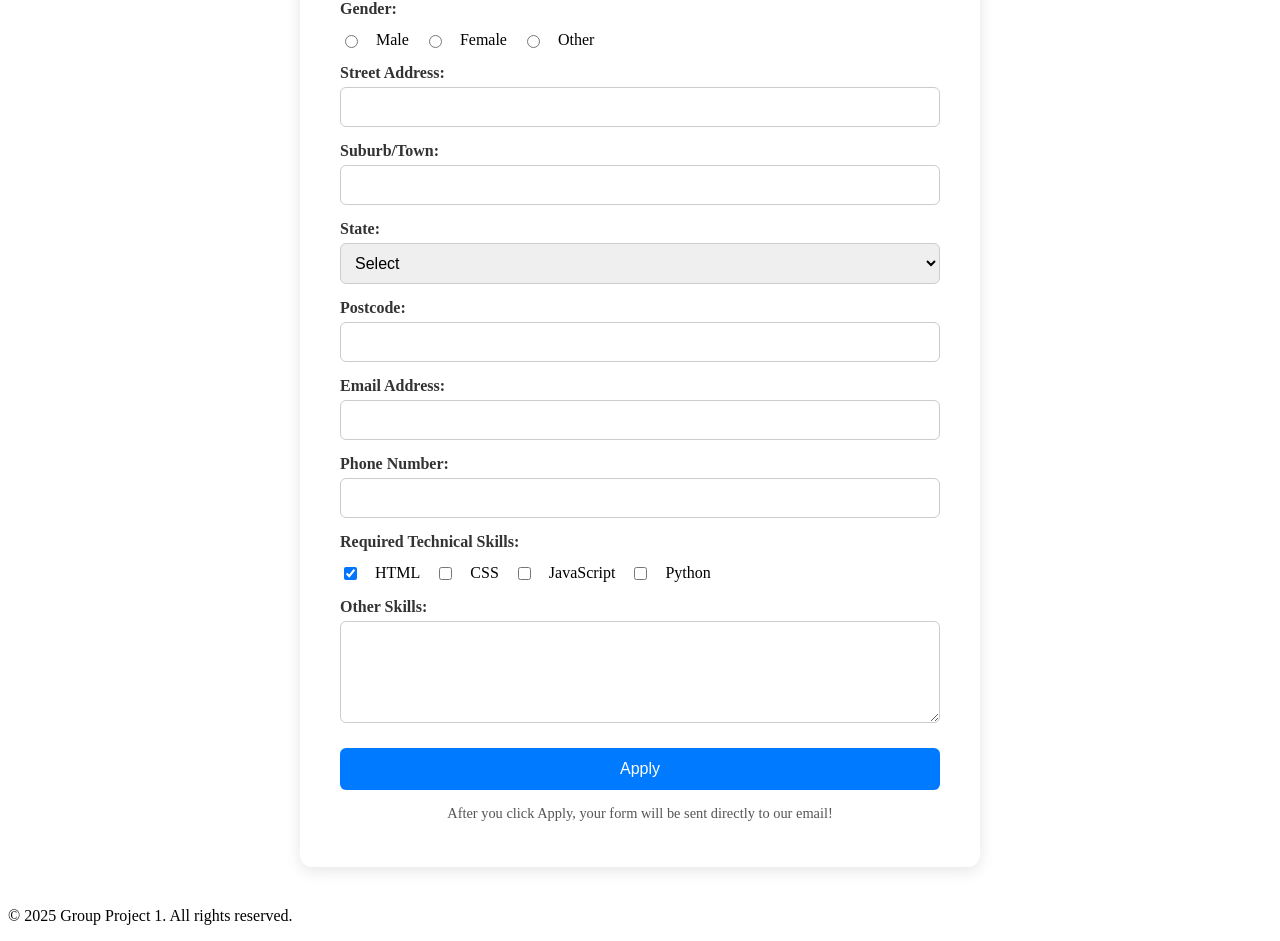
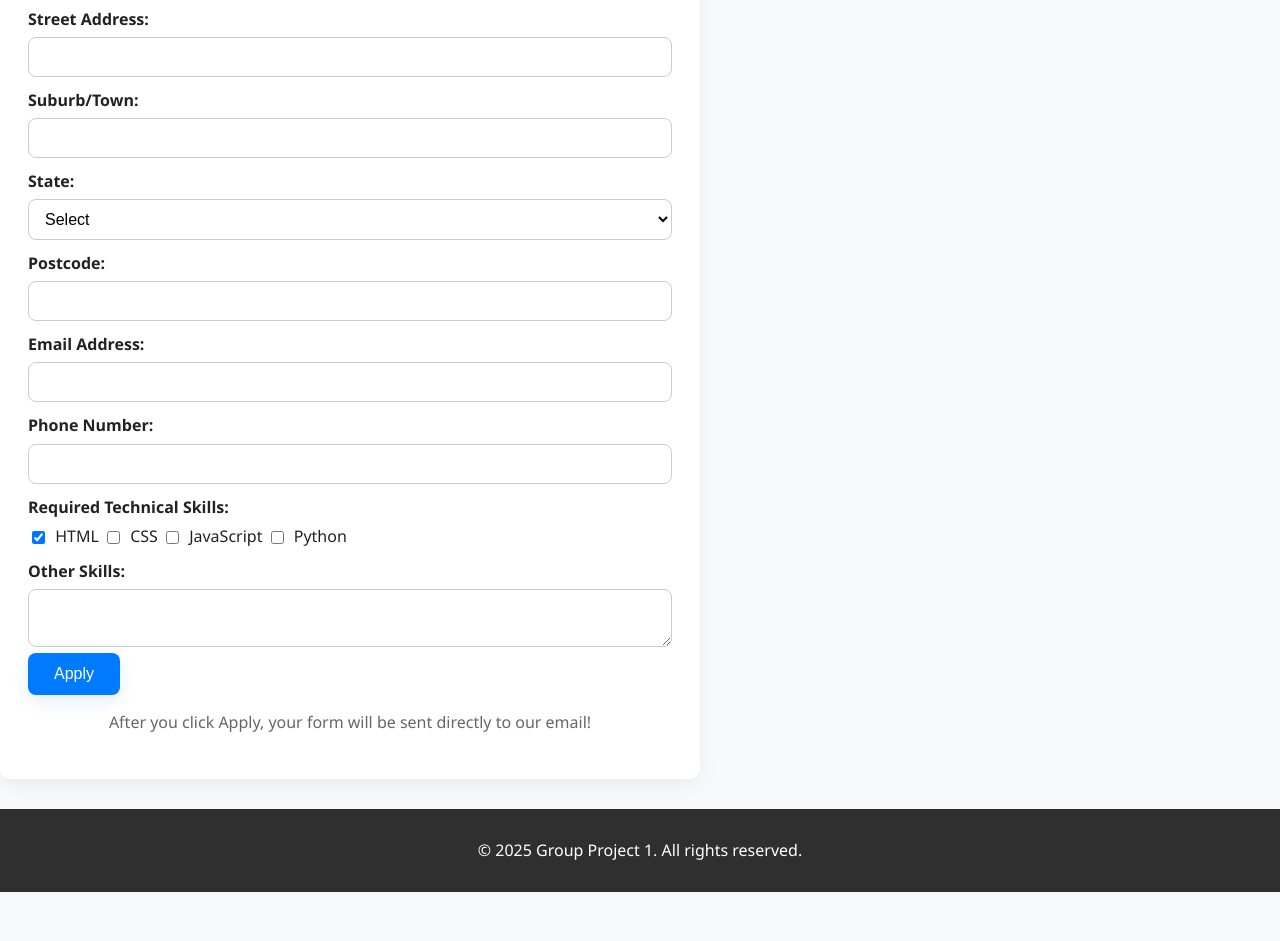
Before and after one commit to sheikgithub/mynewwebsite, a plain HTML site: page form.html in a window 1280 px wide. Shown: the part 574-1515 px from the top of the page. After the commit the page ends 1466 px from the top, so only its background shows below. Drawn offline with Linux system fonts and the light colour scheme.

Commit message:
Refactor CSS for improved styling and responsiveness

```diff
--- a/style.css
+++ b/style.css
@@ -1,97 +1,143 @@
-/* ===================== */
-/* JOB APPLICATION FORM  */
-/* ===================== */
-.form-container {
-  background-color: #ffffff;
-  max-width: 600px;
-  margin: 40px auto;
-  padding: 30px 40px;
-  border-radius: 12px;
-  box-shadow: 0 4px 15px rgba(0, 0, 0, 0.1);
+/* ===== Global page styles ===== */
+:root {
+  --primary: #007bff;
+  --muted: #666;
+  --bg: #f8f9fa;
+  --card-bg: #fff;
 }
 
-.form-container h2 {
-  text-align: center;
-  color: #007bff;
-  margin-bottom: 25px;
-  font-size: 1.6rem;
+* { box-sizing: border-box; }
+body {
+  margin: 0;
+  font-family: "Segoe UI", Roboto, Arial, sans-serif;
+  color: #222;
+  background: var(--bg);
+  line-height: 1.45;
 }
 
-form {
+/* Header */
+header {
+  background: var(--primary);
+  color: #fff;
+  padding: 18px 10px;
+  text-align: center;
+  box-shadow: 0 2px 6px rgba(0,0,0,0.08);
+}
+header h1 { margin: 0; font-size: 1.8rem; }
+nav { margin-top: 8px; }
+nav a { color: #fff; text-decoration: none; margin: 0 12px; font-weight: 600; }
+nav a:hover { text-decoration: underline; }
+
+/* Main container */
+main {
+  padding: 24px 12px 60px;
   display: flex;
-  flex-direction: column;
+  justify-content: center;
 }
 
-label {
-  margin-top: 15px;
-  margin-bottom: 5px;
-  font-weight: bold;
-  color: #333;
+/* ===== Form container ===== */
+.form-container {
+  width: 100%;
+  max-width: 700px;
+  background: var(--card-bg);
+  border-radius: 10px;
+  padding: 28px;
+  box-shadow: 0 6px 20px rgba(0,0,0,0.06);
 }
 
-input,
+/* Form heading */
+.form-container h2 {
+  margin: 0 0 20px;
+  text-align: center;
+  color: var(--primary);
+  font-size: 1.4rem;
+}
+
+/* Make every label on its own line and inputs full width */
+label {
+  display: block;
+  margin-top: 12px;
+  margin-bottom: 6px;
+  font-weight: 600;
+  color: #222;
+}
+
+/* Fieldset with legend style */
+.field-group {
+  border: none;
+  padding: 0;
+  margin-top: 12px;
+}
+.field-group legend { display:none; } /* legend not required visually */
+
+/* Inline labels for checkboxes/radios */
+.inline { margin-right: 12px; font-weight: 500; }
+
+/* Inputs, selects, textarea */
+input[type="text"],
+input[type="email"],
+input[type="tel"],
+input[type="date"],
 select,
 textarea {
-  padding: 10px;
+  width: 100%;
+  padding: 10px 12px;
   border: 1px solid #ccc;
-  border-radius: 6px;
+  border-radius: 8px;
   font-size: 1rem;
-  transition: all 0.2s ease;
+  background: #fff;
+  transition: box-shadow .15s, border-color .15s;
 }
-
-input:focus,
-select:focus,
-textarea:focus {
-  border-color: #007bff;
-  box-shadow: 0 0 4px rgba(0, 123, 255, 0.4);
+input:focus, select:focus, textarea:focus {
+  border-color: var(--primary);
+  box-shadow: 0 0 0 4px rgba(0,123,255,0.08);
   outline: none;
 }
 
-.radio-group,
-.checkbox-group {
-  display: flex;
-  gap: 15px;
-  margin-top: 8px;
+/* Make checkbox and radio controls slightly larger and aligned */
+input[type="checkbox"], input[type="radio"] {
+  transform: scale(1);
+  margin-right: 6px;
+  vertical-align: middle;
 }
 
-textarea {
-  resize: vertical;
-  min-height: 80px;
+/* Submit row centers button */
+.submit-row {
+  display: flex;
+  justify-content: center;
+  margin-top: 22px;
 }
+button[type="submit"] {
+  background: var(--primary);
+  color: #fff;
+  border: none;
+  padding: 12px 26px;
+  font-size: 1rem;
+  border-radius: 8px;
+  cursor: pointer;
+  box-shadow: 0 6px 18px rgba(0,123,255,0.12);
+}
+button[type="submit"]:hover { background: #0056b3; }
 
-button {
-  background-color: #007bff;
-  color: white;
-  border: none;
-  padding: 12px;
-  border-radius: 6px;
-  margin-top: 25px;
-  font-size: 1rem;
-  cursor: pointer;
-  transition: background-color 0.3s ease;
-}
-
-button:hover {
-  background-color: #0056b3;
-}
-
+/* Small note text */
 .note {
-  margin-top: 15px;
-  font-size: 0.9rem;
-  color: #555;
+  margin-top: 16px;
+  color: var(--muted);
   text-align: center;
 }
 
-/* Responsive Design */
-@media (max-width: 600px) {
-  .form-container {
-    padding: 20px;
-    width: 90%;
-  }
+/* Footer */
+footer {
+  background: #2f2f2f;
+  color: #fff;
+  padding: 14px 8px;
+  text-align: center;
+  margin-top: 30px;
+}
 
-  input,
-  select,
-  textarea {
-    font-size: 0.95rem;
-  }
+/* ===== Responsive tweaks ===== */
+@media (max-width: 640px) {
+  header h1 { font-size: 1.4rem; }
+  .form-container { padding: 18px; }
+  input, select, textarea { font-size: 0.95rem; }
 }
```
